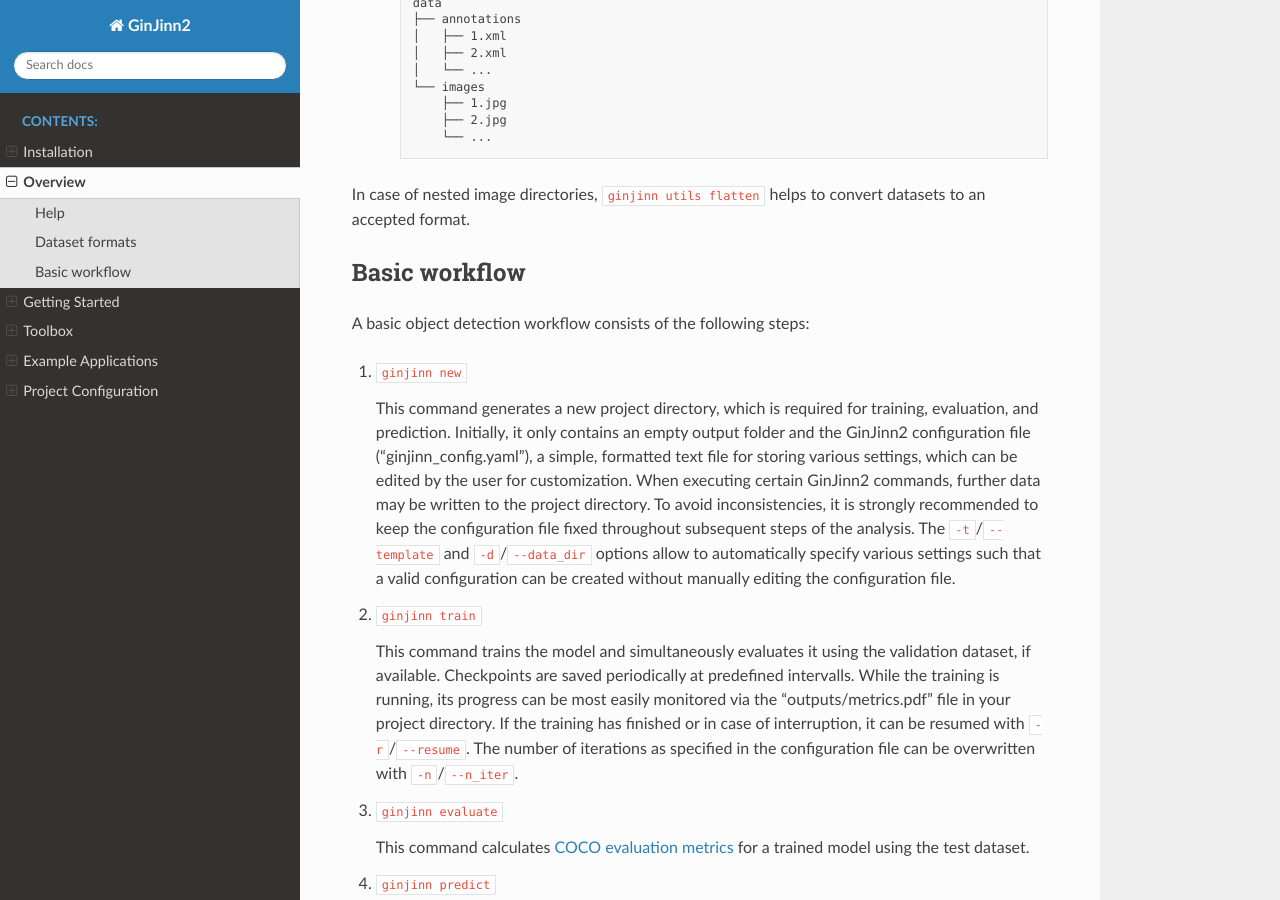
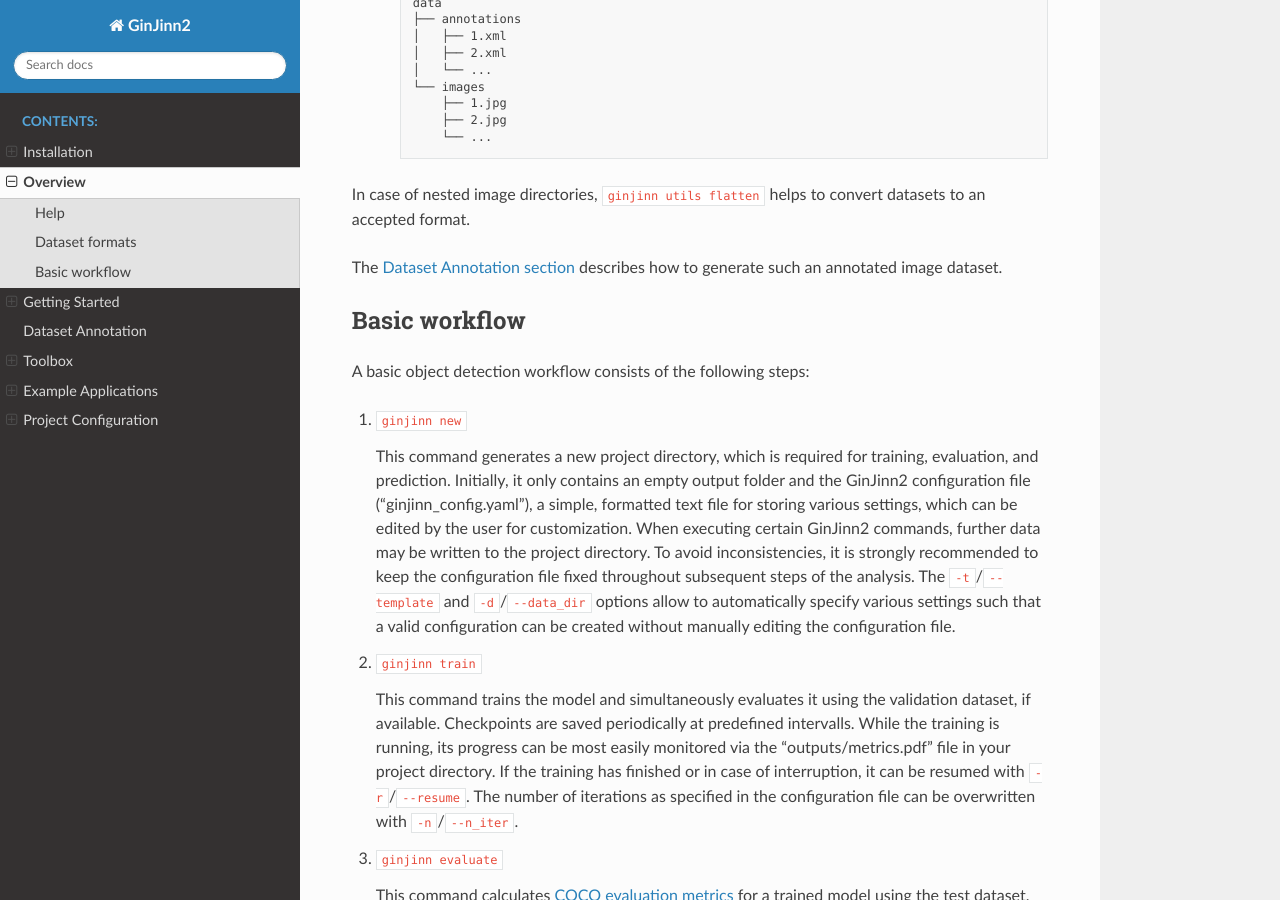
Before and after one commit to AGOberprieler/GinJinn2, a Sphinx documentation site: the page built from docs/overview.rst, in a window 1280 px wide and 900 px high, scrolled down 951 px. Built offline with Sphinx 7.4.7 and the Read the Docs theme 2.0.0, drawn with Linux system fonts in a browser that asks for light colours.

Commit message:
Dataset Annotation init

```diff
--- a/docs/getting_started.rst
+++ b/docs/getting_started.rst
@@ -3,7 +3,7 @@
 Getting Started
 ===============
 
-Assuming that a compatible annotated dataset is available, the general GinJinn2 workflow consists of
+Assuming that a compatible annotated dataset is available (see :doc:`Dataset Annotation <annotation>`), the general GinJinn2 workflow consists of
 
 #.  train(-validation)-test split of the dataset
 #.  GinJinn2 project intialization
--- a/docs/index.rst
+++ b/docs/index.rst
@@ -17,6 +17,7 @@ GinJinn2 provides a collection of command-line tools for bounding-box object det
    installation.rst
    overview.rst
    getting_started.rst
+   annotation.rst
    toolbox.rst
    example_applications.rst
    project_configuration.rst
--- a/docs/overview.rst
+++ b/docs/overview.rst
@@ -50,6 +50,9 @@ The latter, however, is only supported for bounding-box object detection.
 
 In case of nested image directories, ``ginjinn utils flatten`` helps to convert datasets to an accepted format.
 
+The :doc:`Dataset Annotation section <annotation>` describes how to generate such an annotated image dataset.
+
+
 Basic workflow
 --------------
 
```
Also changed, not shown: docs/annotation.rst (added, +19 -0 lines).
